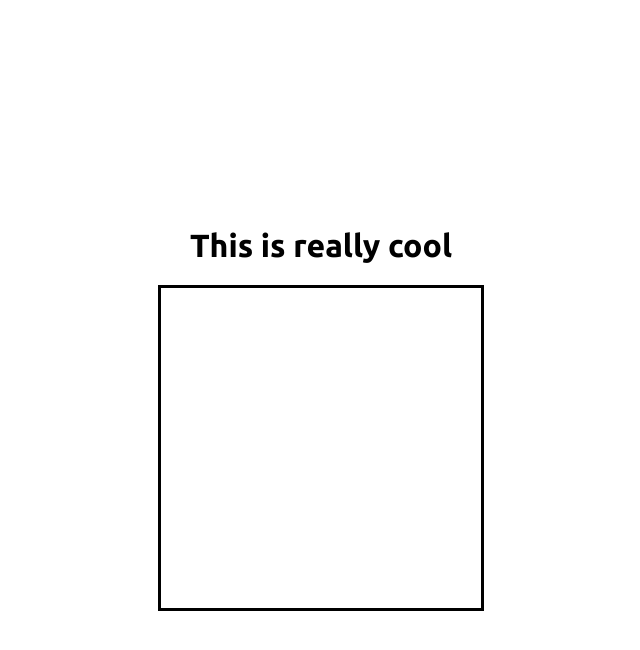
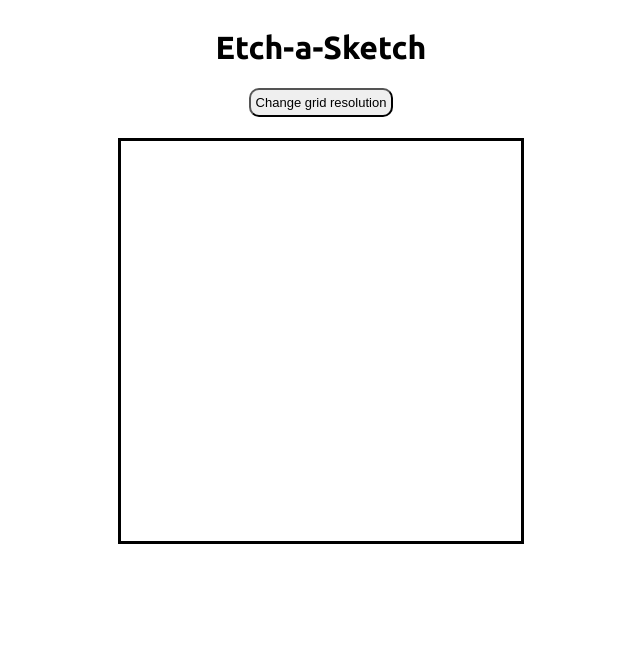
Before and after one commit to araujoviana/odin-etch-a-sketch, a plain HTML site: page index.html in a window 1280 px wide. Shown: the whole page, without its empty margins (319-959 px from the left). Drawn offline with Linux system fonts and the light colour scheme.

Commit message:
Fixed dinamic square size

```diff
--- a/index.html
+++ b/index.html
@@ -8,7 +8,8 @@
     <script src="scripts/scripts.js" defer></script>
 </head>
 <body>
-    <h1>This is really cool</h1>
+    <h1>Etch-a-Sketch</h1>
+    <button id="change-res">Change grid resolution</button>
     <div class="square-grid">
 
     </div>
--- a/scripts/scripts.js
+++ b/scripts/scripts.js
@@ -1,17 +1,48 @@
 console.log("Good day sir");
 
 const squareGrid = document.querySelector(".square-grid");
+const resolutionButton = document.querySelector("#change-res");
 
-for (let i = 0; i < 16; i++) {
+const DEFAULT_GRID_SIZE = 16;
+const DEFAULT_GRID_RESOLUTION = 400;
+
+function defineGridResolution(resolution = DEFAULT_GRID_SIZE, resetGrid = false) {
+
+    if (resetGrid) {
+        while (squareGrid.firstChild) {
+            squareGrid.removeChild(squareGrid.firstChild);
+        }
+    }
+
+   for (let i = 0; i < resolution; i++) {
         const divColumn = document.createElement("div");
         divColumn.className = "square-column";
-    for (let j = 0; j < 16; j++) {
+
+        for (let j = 0; j < resolution; j++) {
+
             const div = document.createElement("div");
             div.className = "singular-square";
+
+            let squareSize = DEFAULT_GRID_RESOLUTION / resolution;
+            div.style.width = squareSize + "px";
+            div.style.height = squareSize + "px";
+
             div.addEventListener('mouseover', () => {
-            div.style.cssText = 'background-color:black;';
+                div.style.backgroundColor = 'black';
             })
+
+
             divColumn.appendChild(div);
         }
         squareGrid.appendChild(divColumn);
     }
+}
+
+defineGridResolution();
+
+resolutionButton.addEventListener('click', () => {
+    let userResolution = prompt("New resolution: ", DEFAULT_GRID_SIZE);
+    if (userResolution > 0 && userResolution <= 100) {
+        defineGridResolution(userResolution, true);
+    }
+})
--- a/styles/styles.css
+++ b/styles/styles.css
@@ -6,23 +6,24 @@ body {
     justify-content: center;
     align-items: center;
     flex-direction: column;
-    height: 100vh;
 }
 
 .square-grid {
     display: flex;
-    justify-content: center;
     border: 3px solid;
-    width: fit-content;
+    flex-wrap: wrap;
 }
 
 .square-column {
     display: flex;
     flex-direction: column;
-
 }
 
-.singular-square {
-    height: 20px;
-    width: 20px;
+
+button {
+    margin: 21px;
+    margin-top: 0;
+    border-radius: 10px;
+    padding: 5px;
+    font-size: 13px;
 }
```
Lines whose indentation alone changed are shown as unchanged.
